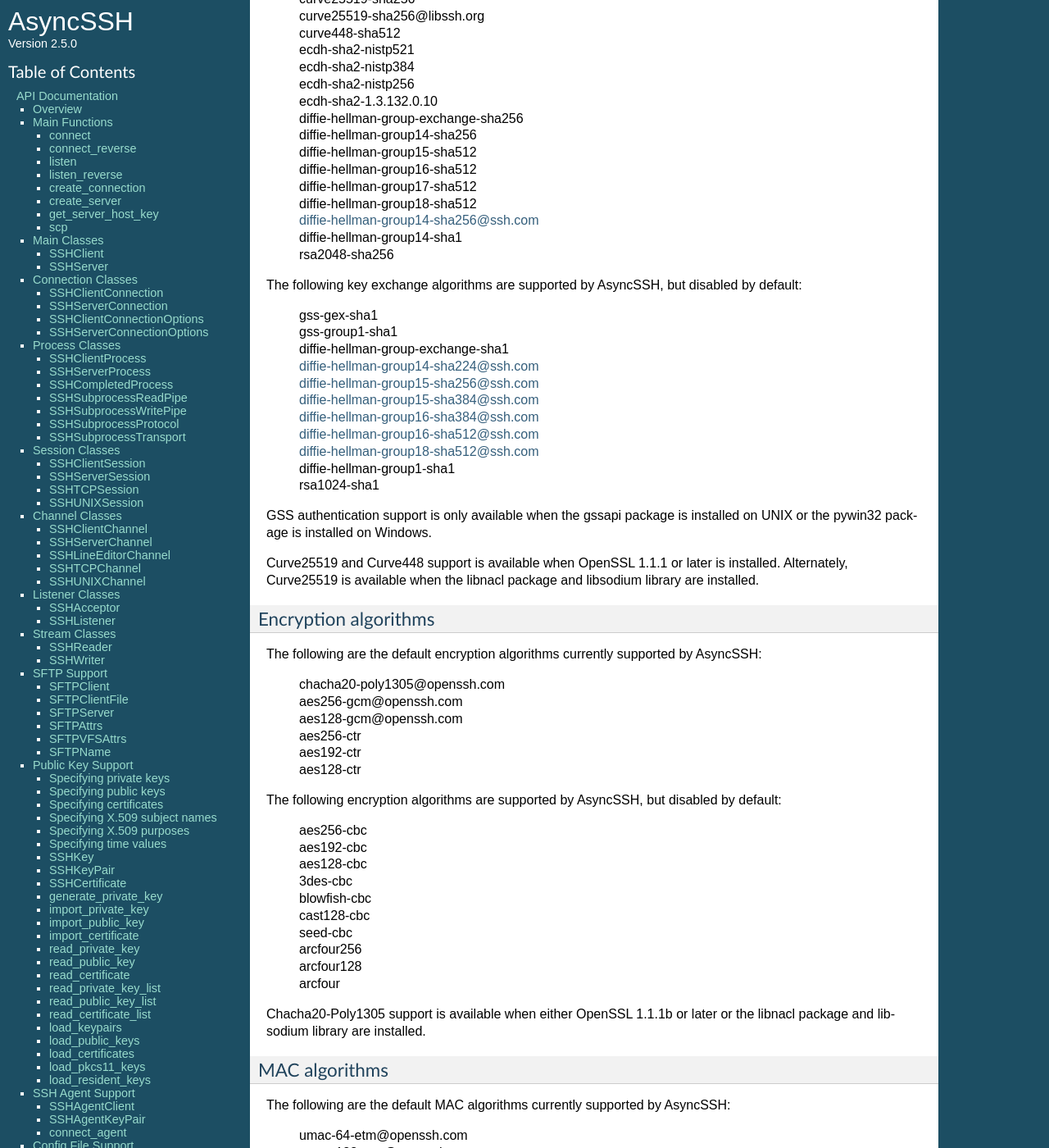
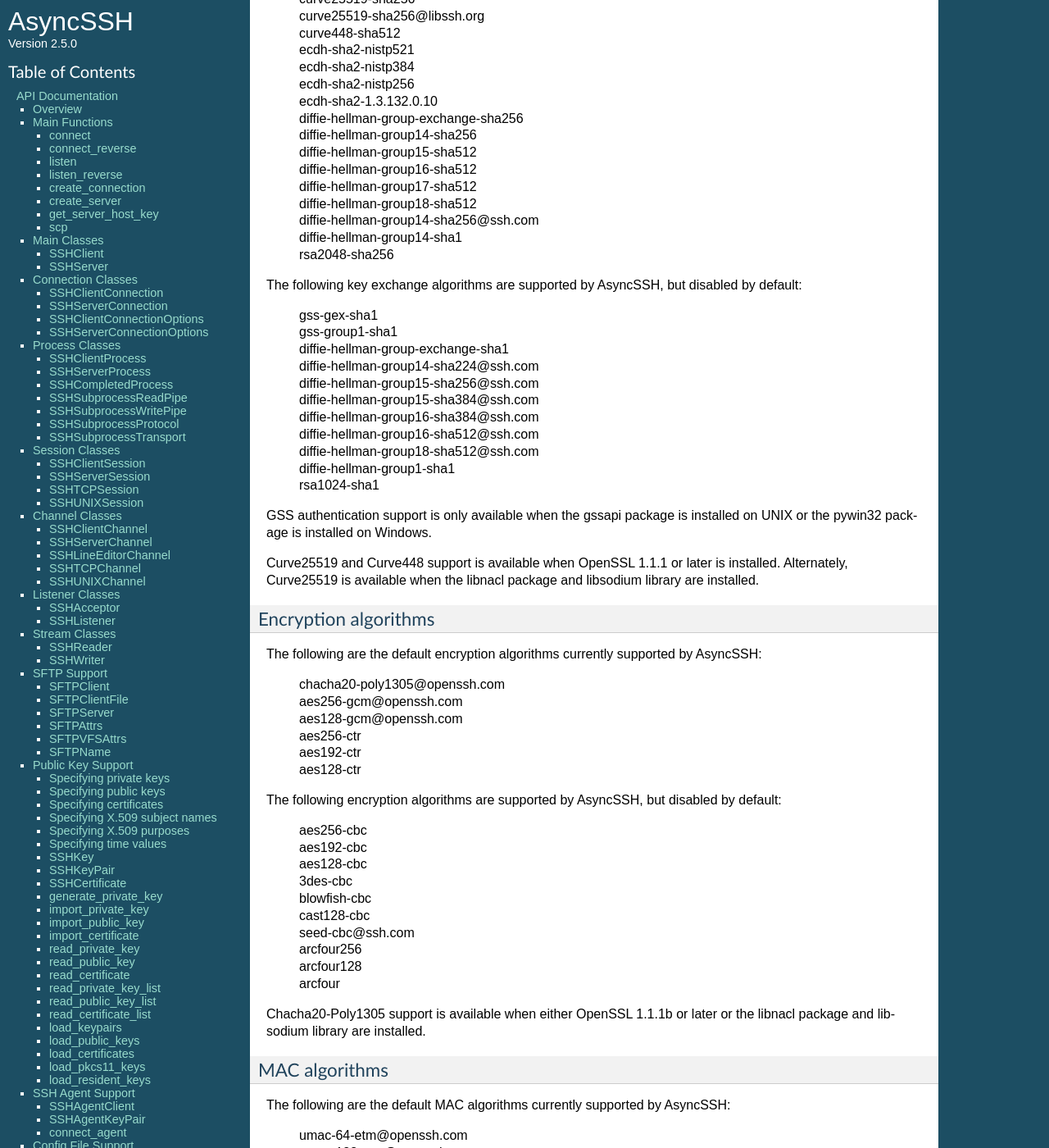
Before and after one commit to ronf/asyncssh, a Sphinx documentation site: the page built from docs/api.rst, in a window 1280 px wide and 1400 px high, scrolled down 26146 px. Shown: the whole window at 82% size. Built offline with Sphinx 7.4.7, drawn with Linux system fonts in a browser that asks for light colours.

Commit message:
Fix minor issues with documentation of new ssh.com algorithms

```diff
--- a/docs/api.rst
+++ b/docs/api.rst
@@ -2132,7 +2132,7 @@ by AsyncSSH:
   | diffie-hellman-group16-sha512
   | diffie-hellman-group17-sha512
   | diffie-hellman-group18-sha512
-  | diffie-hellman-group14-sha256@ssh.com
+  | diffie-hellman-group14-sha256\@ssh.com
   | diffie-hellman-group14-sha1
   | rsa2048-sha256
 
@@ -2142,12 +2142,12 @@ disabled by default:
   | gss-gex-sha1
   | gss-group1-sha1
   | diffie-hellman-group-exchange-sha1
-  | diffie-hellman-group14-sha224@ssh.com
-  | diffie-hellman-group15-sha256@ssh.com
-  | diffie-hellman-group15-sha384@ssh.com
-  | diffie-hellman-group16-sha384@ssh.com
-  | diffie-hellman-group16-sha512@ssh.com
-  | diffie-hellman-group18-sha512@ssh.com
+  | diffie-hellman-group14-sha224\@ssh.com
+  | diffie-hellman-group15-sha256\@ssh.com
+  | diffie-hellman-group15-sha384\@ssh.com
+  | diffie-hellman-group16-sha384\@ssh.com
+  | diffie-hellman-group16-sha512\@ssh.com
+  | diffie-hellman-group18-sha512\@ssh.com
   | diffie-hellman-group1-sha1
   | rsa1024-sha1
 
@@ -2183,7 +2183,7 @@ disabled by default:
   | 3des-cbc
   | blowfish-cbc
   | cast128-cbc
-  | seed-cbc
+  | seed-cbc\@ssh.com
   | arcfour256
   | arcfour128
   | arcfour
```
